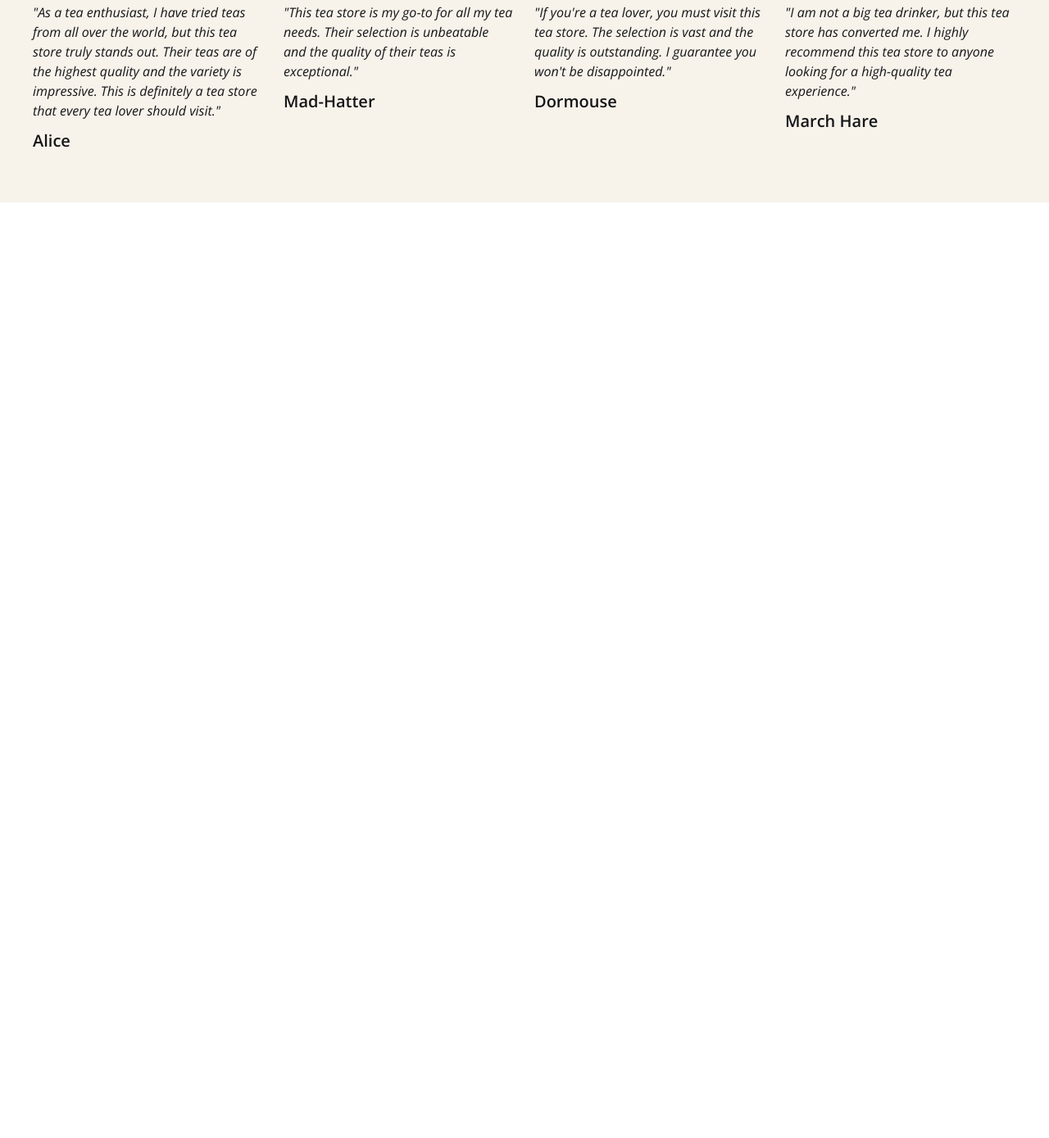
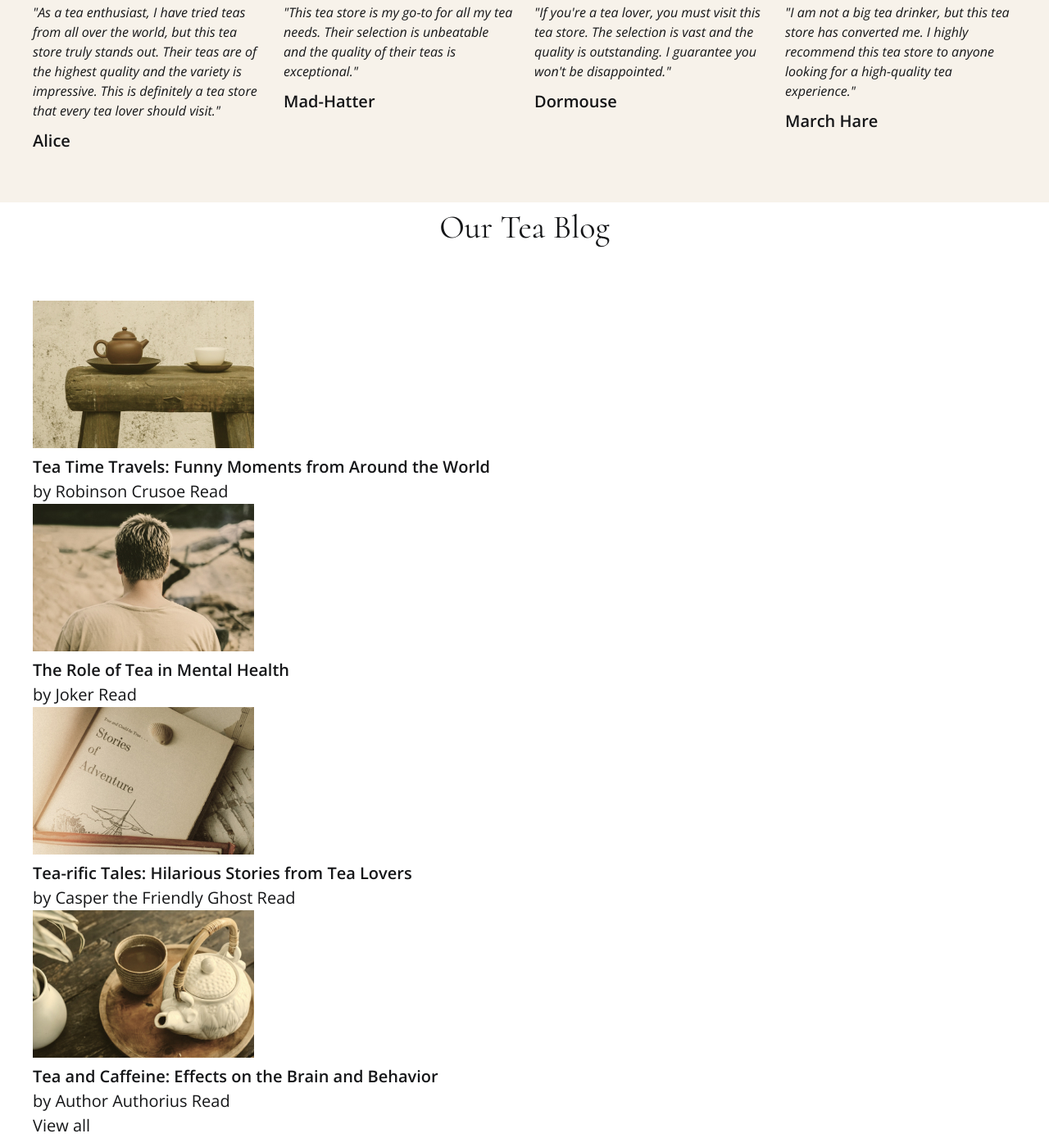
Before and after one commit to mzhigalka/teaLending, a plain HTML site: page index.html in a window 1280 px wide. Shown: the part 1778-3167 px from the top of the page at 82% size. Before the commit the page ends 2025 px from the top, so only its background shows below. Drawn offline with nearby package versions, Linux system fonts and the light colour scheme.

Commit message:
added section blog

```diff
--- a/index.html
+++ b/index.html
@@ -185,6 +185,54 @@
         </ul>
       </div>
     </section>
+    <section class="main-blog">
+      <div class="container">
+        <h2 class="main-blog__title title">Our Tea Blog</h2>
+        <ul class="main-blog__list">
+          <li class="main-blog__item">
+            <img src="images/blog-1.jpg" alt="" class="main-blog__item-img">
+            <div class="main-blog__item-content">
+              <h3 class="main-blog__item-author" href="#">
+                Tea Time Travels: Funny Moments from Around the World
+              </h3>
+              <a href="" class="main-blog__item-author">by Robinson Crusoe</a>
+              <a href="#" class="main-blog__item-link">Read</a>
+            </div>
+          </li>
+          <li class="main-blog__item">
+            <img src="images/blog-2.jpg" alt="" class="main-blog__item-img">
+            <div class="main-blog__item-content">
+              <h3 class="main-blog__item-author" href="#">
+                The Role of Tea in Mental Health
+              </h3>
+              <a href="" class="main-blog__item-author">by Joker</a>
+              <a href="#" class="main-blog__item-link">Read</a>
+            </div>
+          </li>
+          <li class="main-blog__item">
+            <img src="images/blog-3.jpg" alt="" class="main-blog__item-img">
+            <div class="main-blog__item-content">
+              <h3 class="main-blog__item-author" href="#">
+                Tea-rific Tales: Hilarious Stories from Tea Lovers
+              </h3>
+              <a href="" class="main-blog__item-author">by Casper the Friendly Ghost</a>
+              <a href="#" class="main-blog__item-link">Read</a>
+            </div>
+          </li>
+          <li class="main-blog__item">
+            <img src="images/blog-4.jpg" alt="" class="main-blog__item-img">
+            <div class="main-blog__item-content">
+              <h3 class="main-blog__item-author" href="#">
+                Tea and Caffeine: Effects on the Brain and Behavior
+              </h3>
+              <a href="" class="main-blog__item-author">by Author Authorius</a>
+              <a href="#" class="main-blog__item-link">Read</a>
+            </div>
+          </li>
+        </ul>
+        <a href="#" class="main-blog__link">View all</a>
+      </div>
+    </section>
   </main>
 
 
```
Also changed, not shown: css/style.css (+18 -0 lines), images/blog-1.jpg (added), images/blog-2.jpg (added), images/blog-3.jpg (added), images/blog-4.jpg (added).
